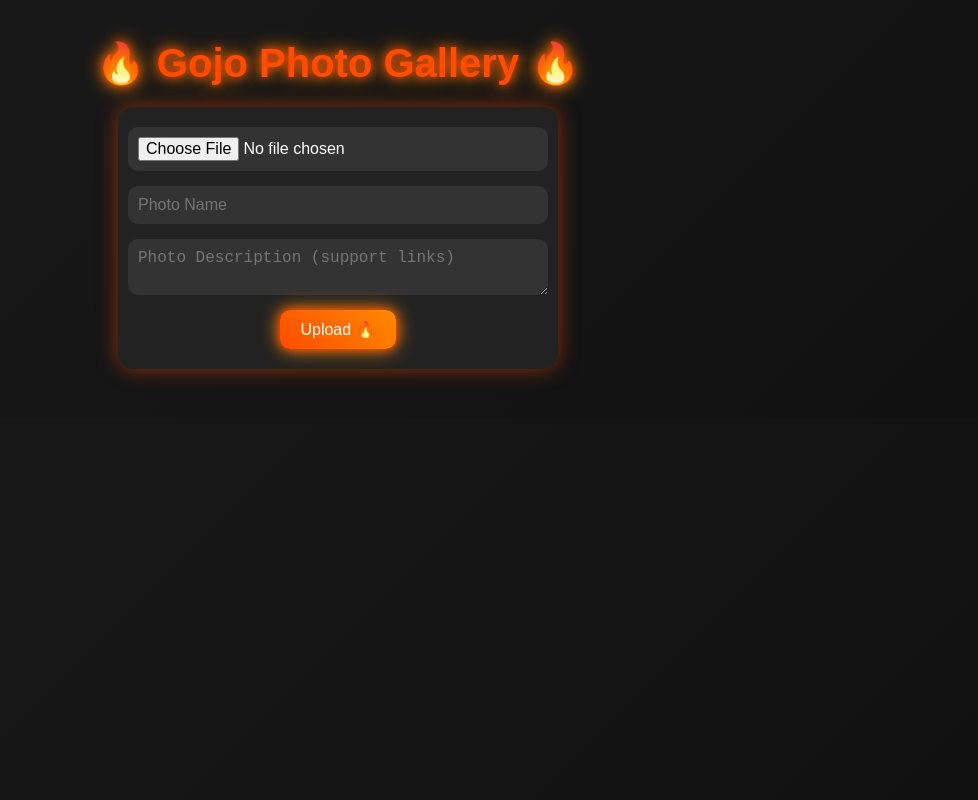
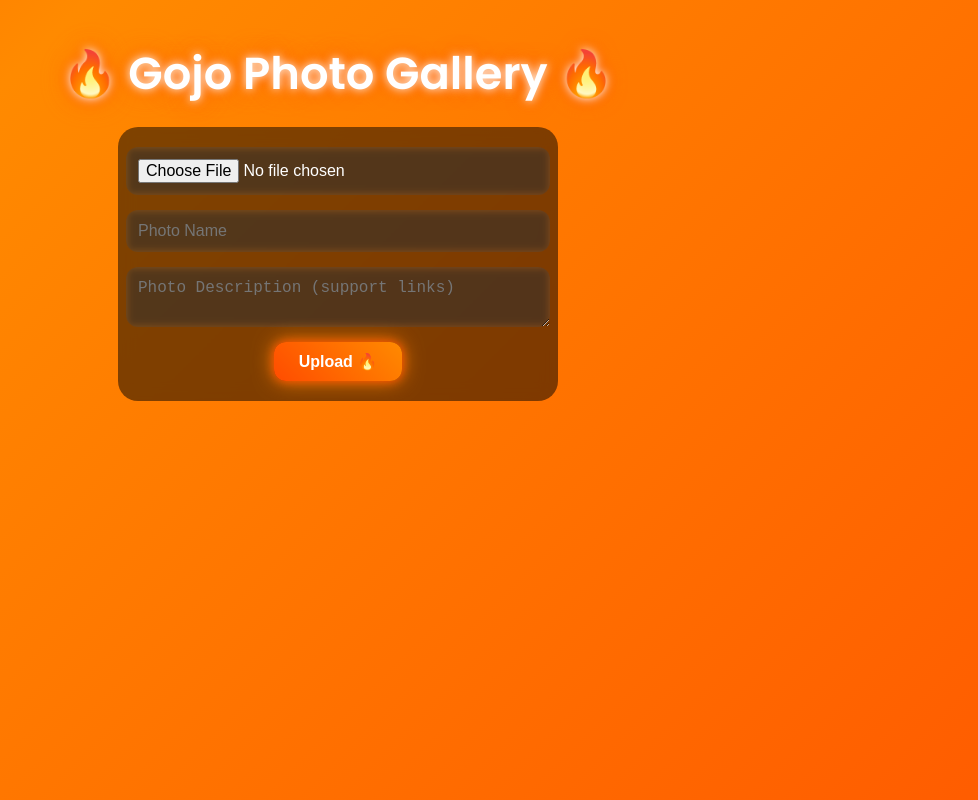
Before and after one commit to Sayurami/Gojo-pair-web, a website: page public/index.html in a window 1280 px wide. Shown: the whole page, without its empty margins (302-1280 px from the left). Drawn offline with Linux system fonts and the light colour scheme; no server answers.

Commit message:
Update index.html

```diff
--- a/public/index.html
+++ b/public/index.html
@@ -5,28 +5,38 @@
 <meta name="viewport" content="width=device-width, initial-scale=1.0">
 <title>🔥 Gojo Photo Gallery</title>
 <style>
-  /* Base styles */
+  @import url('https://fonts.googleapis.com/css2?family=Poppins:wght@400;600&display=swap');
+
+  /* Animated gradient background */
   body {
     font-family: 'Poppins', sans-serif;
-    background: linear-gradient(135deg, #1a1a1a, #111);
-    color: #fff;
     margin: 0;
     padding: 20px;
     text-align: center;
+    background: linear-gradient(-45deg, #ff4c00, #ff8a00, #ff1a00, #ff5733);
+    background-size: 400% 400%;
+    animation: gradientBG 15s ease infinite;
+    color: #fff;
+  }
+
+  @keyframes gradientBG {
+    0% {background-position: 0% 50%;}
+    50% {background-position: 100% 50%;}
+    100% {background-position: 0% 50%;}
   }
 
   h1 {
-    font-size: 2.5rem;
+    font-size: 2.8rem;
     margin: 20px 0;
-    color: #ff4c00;
-    text-shadow: 0 0 10px #ff4c00, 0 0 20px #ff8a00;
+    color: #fff;
+    text-shadow: 0 0 10px #fff, 0 0 20px #ff4c00, 0 0 30px #ff8a00;
   }
 
   form {
-    background: #222;
+    background: rgba(0,0,0,0.5);
     padding: 20px;
-    border-radius: 15px;
-    box-shadow: 0 0 20px rgba(255, 76, 0, 0.5);
+    border-radius: 20px;
+    backdrop-filter: blur(8px);
     display: flex;
     flex-direction: column;
     align-items: center;
@@ -37,25 +47,27 @@
 
   form input, form textarea {
     width: 100%;
-    padding: 10px;
-    border-radius: 10px;
+    padding: 12px;
+    border-radius: 12px;
     border: none;
     outline: none;
     font-size: 1rem;
-    background: #333;
+    background: rgba(255,255,255,0.1);
     color: #fff;
+    backdrop-filter: blur(4px);
   }
 
   form button {
     background: linear-gradient(45deg, #ff4c00, #ff8a00);
     border: none;
-    padding: 10px 20px;
+    padding: 10px 25px;
     color: #fff;
     font-size: 1rem;
-    border-radius: 10px;
+    border-radius: 12px;
     cursor: pointer;
+    font-weight: 600;
+    box-shadow: 0 0 10px #ff4c00, 0 0 20px #ff8a00;
     transition: all 0.3s ease;
-    box-shadow: 0 0 10px #ff4c00, 0 0 20px #ff8a00;
   }
 
   form button:hover {
@@ -72,11 +84,11 @@
   }
 
   .gallery-item {
-    background: #222;
-    border-radius: 15px;
+    background: rgba(0,0,0,0.5);
+    border-radius: 20px;
     overflow: hidden;
     width: 220px;
-    box-shadow: 0 0 15px rgba(255, 76, 0, 0.5);
+    box-shadow: 0 0 15px rgba(255,76,0,0.5);
     transition: transform 0.3s ease, box-shadow 0.3s ease;
   }
 
@@ -106,7 +118,7 @@
   .gallery-item p {
     margin: 0 10px 10px 10px;
     font-size: 0.9rem;
-    color: #ddd;
+    color: #fff;
     word-break: break-word;
   }
 
@@ -131,7 +143,6 @@
     transform: scale(1.05);
     box-shadow: 0 0 10px #ff4c00, 0 0 20px #ff8a00;
   }
-
 </style>
 </head>
 <body>
```
